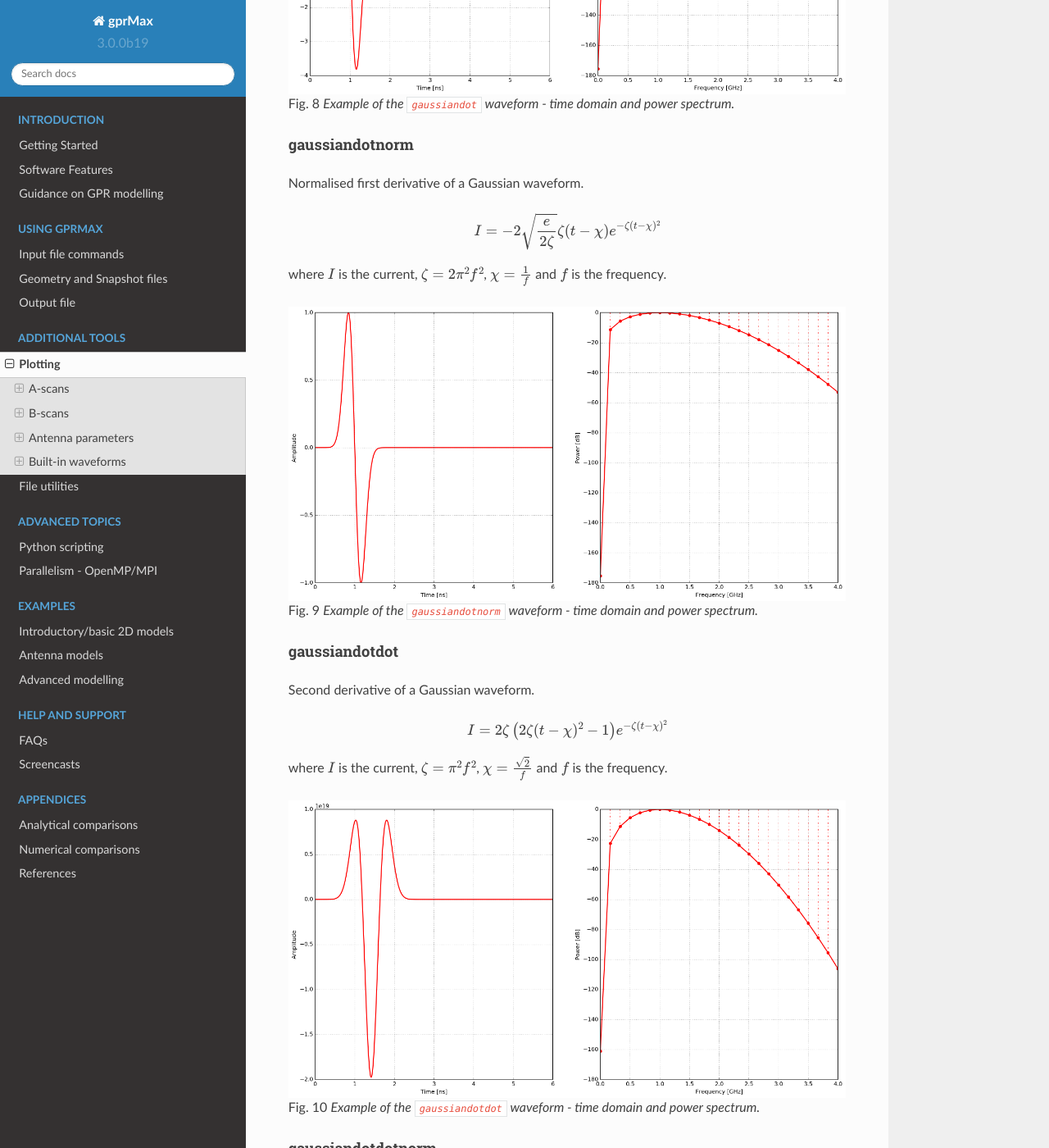
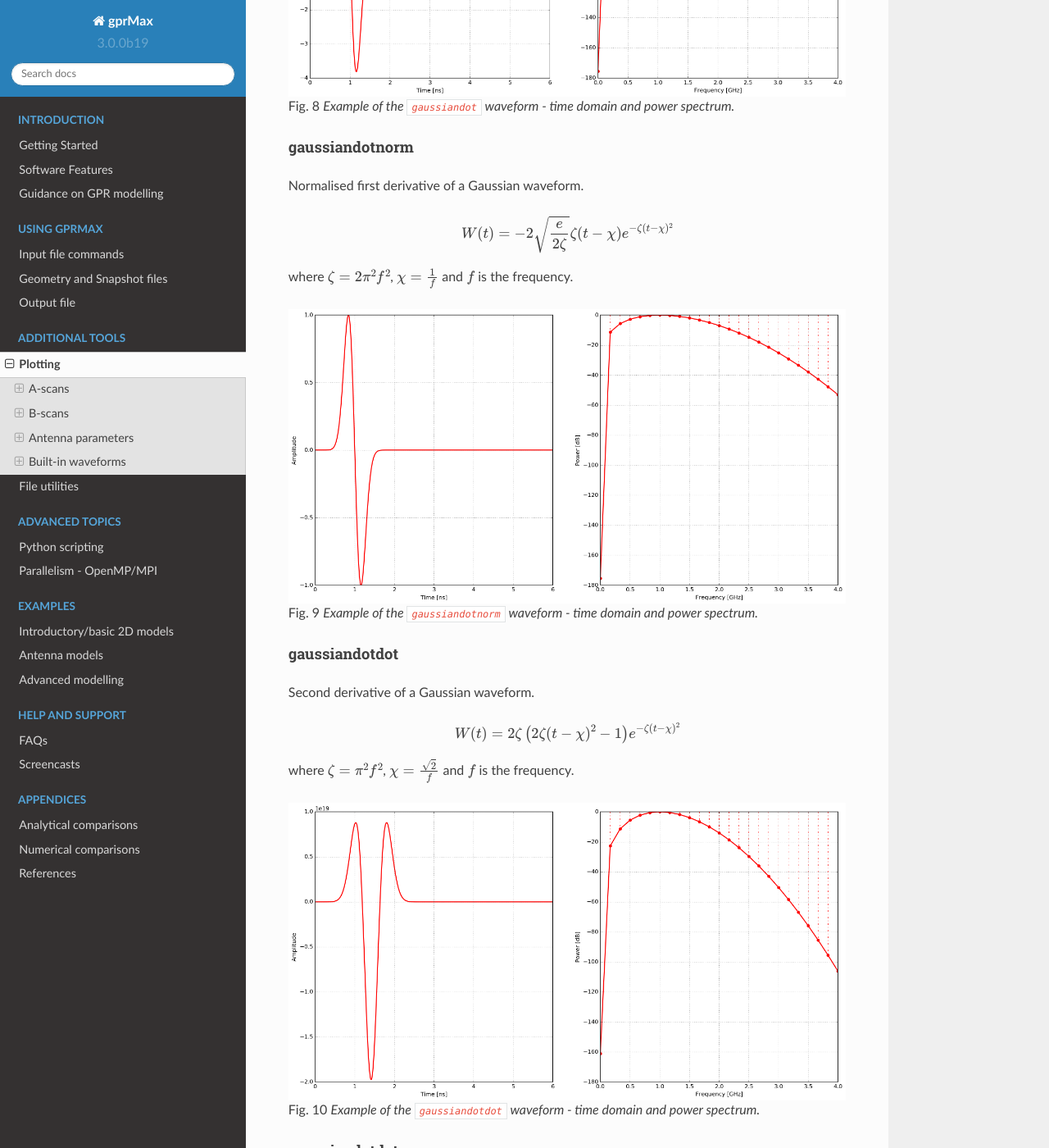
Before and after one commit to gprMax/gprMax, a Sphinx documentation site: the page built from docs/source/plotting.rst, in a window 1280 px wide and 1400 px high, scrolled down 3362 px. Shown: the whole window at 82% size. Built offline with Sphinx 7.4.7 and the Read the Docs theme 2.0.0, drawn with Linux system fonts in a browser that asks for light colours; some of the changed text lies outside the part shown.

Commit message:
Cleared up notation for form of builtin waveforms.

```diff
--- a/docs/source/plotting.rst
+++ b/docs/source/plotting.rst
@@ -101,9 +101,9 @@
 
 A Gaussian waveform.
 
-.. math:: I = e^{-\zeta(t-\chi)^2}
+.. math:: W(t) = e^{-\zeta(t-\chi)^2}
 
-where :math:`I` is the current, :math:`\zeta = 2\pi^2f^2`, :math:`\chi=\frac{1}{f}` and :math:`f` is the frequency.
+where :math:`\zeta = 2\pi^2f^2`, :math:`\chi=\frac{1}{f}` and :math:`f` is the frequency.
 
 .. figure:: images/gaussian.png
 
@@ -115,9 +115,9 @@
 
 First derivative of a Gaussian waveform.
 
-.. math:: I = -2 \zeta (t-\chi) e^{-\zeta(t-\chi)^2}
+.. math:: W(t) = -2 \zeta (t-\chi) e^{-\zeta(t-\chi)^2}
 
-where :math:`I` is the current, :math:`\zeta = 2\pi^2f^2`, :math:`\chi=\frac{1}{f}` and :math:`f` is the frequency.
+where :math:`\zeta = 2\pi^2f^2`, :math:`\chi=\frac{1}{f}` and :math:`f` is the frequency.
 
 .. figure:: images/gaussiandot.png
 
@@ -129,9 +129,9 @@
 
 Normalised first derivative of a Gaussian waveform.
 
-.. math:: I = -2 \sqrt{\frac{e}{2\zeta}} \zeta (t-\chi) e^{-\zeta(t-\chi)^2}
+.. math:: W(t) = -2 \sqrt{\frac{e}{2\zeta}} \zeta (t-\chi) e^{-\zeta(t-\chi)^2}
 
-where :math:`I` is the current, :math:`\zeta = 2\pi^2f^2`, :math:`\chi=\frac{1}{f}` and :math:`f` is the frequency.
+where :math:`\zeta = 2\pi^2f^2`, :math:`\chi=\frac{1}{f}` and :math:`f` is the frequency.
 
 .. figure:: images/gaussiandotnorm.png
 
@@ -143,9 +143,9 @@
 
 Second derivative of a Gaussian waveform.
 
-.. math:: I = 2\zeta \left(2\zeta(t-\chi)^2 - 1 \right) e^{-\zeta(t-\chi)^2}
+.. math:: W(t) = 2\zeta \left(2\zeta(t-\chi)^2 - 1 \right) e^{-\zeta(t-\chi)^2}
 
-where :math:`I` is the current, :math:`\zeta = \pi^2f^2`, :math:`\chi=\frac{\sqrt{2}}{f}` and :math:`f` is the frequency.
+where :math:`\zeta = \pi^2f^2`, :math:`\chi=\frac{\sqrt{2}}{f}` and :math:`f` is the frequency.
 
 .. figure:: images/gaussiandotdot.png
 
@@ -157,9 +157,9 @@
 
 Normalised second derivative of a Gaussian waveform.
 
-.. math:: I = \left( 2\zeta (t-\chi)^2 - 1 \right) e^{-\zeta(t-\chi)^2}
+.. math:: W(t) = \left( 2\zeta (t-\chi)^2 - 1 \right) e^{-\zeta(t-\chi)^2}
 
-where :math:`I` is the current, :math:`\zeta = \pi^2f^2`, :math:`\chi=\frac{\sqrt{2}}{f}` and :math:`f` is the frequency.
+where :math:`\zeta = \pi^2f^2`, :math:`\chi=\frac{\sqrt{2}}{f}` and :math:`f` is the frequency.
 
 .. figure:: images/gaussiandotdotnorm.png
 
@@ -171,9 +171,9 @@
 
 A Ricker (or Mexican Hat) waveform which is the negative, normalised second derivative of a Gaussian waveform.
 
-.. math:: I = - \left( 2\zeta (t-\chi)^2 -1 \right) e^{-\zeta(t-\chi)^2}
+.. math:: W(t) = - \left( 2\zeta (t-\chi)^2 -1 \right) e^{-\zeta(t-\chi)^2}
 
-where :math:`I` is the current, :math:`\zeta = \pi^2f^2`, :math:`\chi=\frac{\sqrt{2}}{f}` and :math:`f` is the frequency.
+where :math:`\zeta = \pi^2f^2`, :math:`\chi=\frac{\sqrt{2}}{f}` and :math:`f` is the frequency.
 
 .. figure:: images/ricker.png
 
@@ -185,7 +185,7 @@
 
 A single cycle of a sine waveform.
 
-.. math:: I = R\sin(2\pi ft)
+.. math:: W(t) = R\sin(2\pi ft)
 
 and
 
@@ -197,7 +197,7 @@
     0 &\text{if $ft>1$}.
     \end{cases}
 
-:math:`I` is the current, :math:`t` is time and :math:`f` is the frequency.
+:math:`f` is the frequency
 
 .. figure:: images/sine.png
 
@@ -209,7 +209,7 @@
 
 A continuous sine waveform. In order to avoid introducing noise into the calculation the amplitude of the waveform is modulated for the first cycle of the sine wave (ramp excitation).
 
-.. math:: I = R\sin(2\pi ft)
+.. math:: W(t) = R\sin(2\pi ft)
 
 and
 
@@ -221,7 +221,7 @@
     1 &\text{if $R>1$}.
     \end{cases}
 
-where :math:`I` is the current, :math:`R_c` is set to :math:`0.25`, :math:`t` is time and :math:`f` is the frequency.
+where :math:`R_c` is set to :math:`0.25` and :math:`f` is the frequency.
 
 .. figure:: images/contsine.png
 
```
